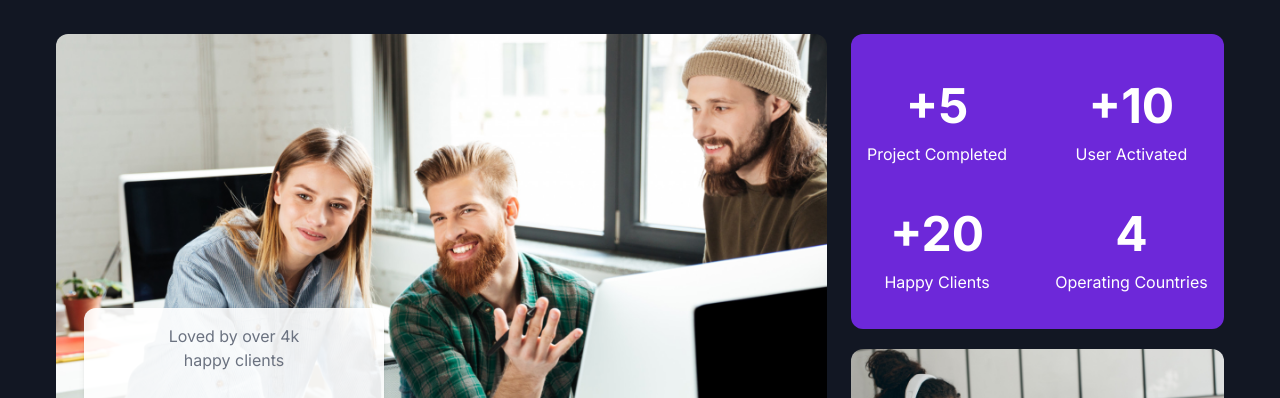
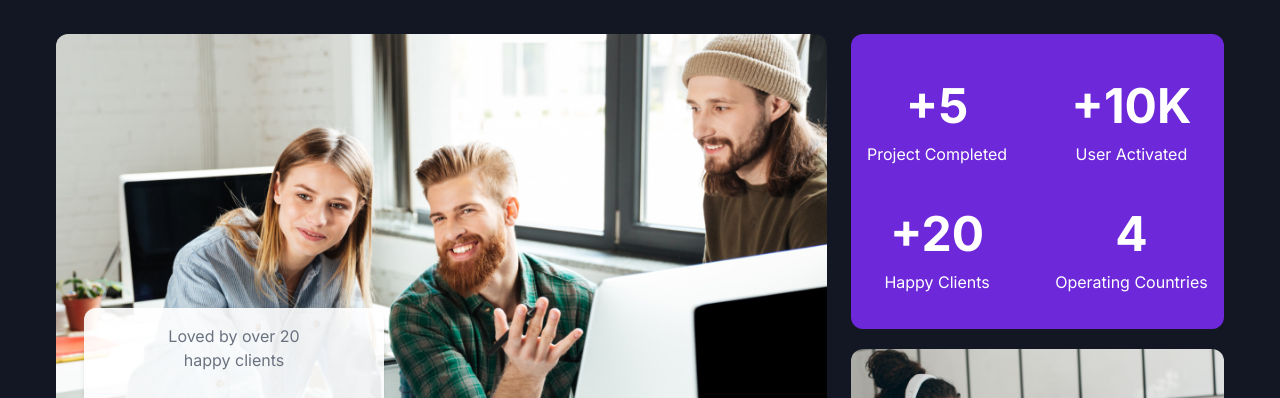
Before and after one commit to qulett/resume, a Next.js app: page /about in a window 1280 px wide. Shown: the part 540-938 px from the top of the page. Built offline with nearby package versions, Linux system fonts and the light colour scheme; no server answers.

Commit message:
about us page added

```diff
--- a/src/components/About/AboutSectionOne.tsx
+++ b/src/components/About/AboutSectionOne.tsx
@@ -104,7 +104,7 @@ const AboutSectionOne = () => {
                 >
                   <div className="">
                     <p className="text-md text-center text-gray-500">
-                      Loved by over 4k
+                      Loved by over 20
                     </p>
                     <p className="text-md mb-2 text-center text-gray-500">
                       happy clients
@@ -171,7 +171,7 @@ const AboutSectionOne = () => {
 
                   <div className="flex flex-col gap-8">
                     <div className="flex flex-col items-center justify-center">
-                      <h3 className=" text-[48px] font-bold">+{users}</h3>
+                      <h3 className=" text-[48px] font-bold">+{users}K</h3>
                       <span>User Activated</span>
                     </div>
                     <div className="flex flex-col items-center justify-center">
```
